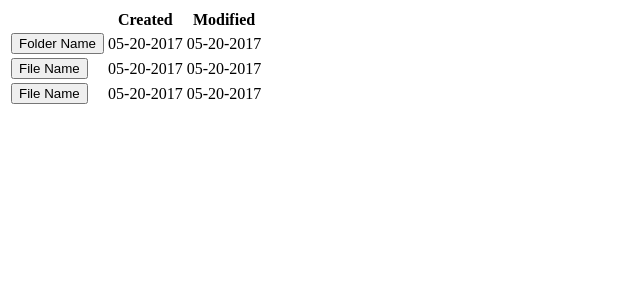
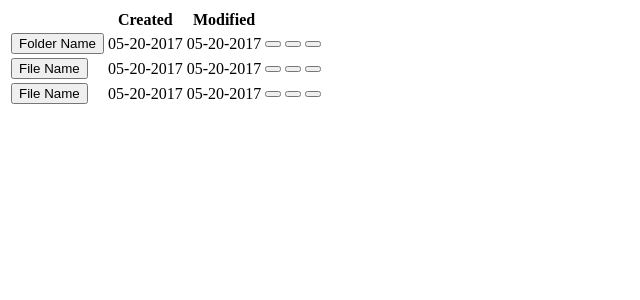
Before and after one commit to super-squad-1/filebucket-client, a Node project: template assets/scripts/templates/file-table.handlebars in a window 1280 px wide. Shown: the top 300 px of the page, without its empty margins (0-640 px from the left). Run offline with Node 20 templates, Linux system fonts and the light colour scheme; the template is opened without the code that fills it, so the values that code supplies are empty.

Commit message:
edit/delete/download
added bootstrap to target each file in table

```diff
--- a/assets/scripts/templates/file-table.handlebars
+++ b/assets/scripts/templates/file-table.handlebars
@@ -21,6 +21,10 @@
       </td>
       <td class="file-date file-date-created col-sm-2 hidden-xs">05-20-2017</td>
       <td class="file-date file-date-modified col-sm-2 col-xs-4">05-20-2017</td>
+      <td class="file-date file-date-modified col-sm-2 col-xs-4"><button class="glyphicon glyphicon-trash"></button></td>
+      <td class="file-date file-date-modified col-sm-2 col-xs-4"><button class="glyphicon glyphicon-pencil"></button></td>
+      <td class="file-date file-date-modified col-sm-2 col-xs-4"><button class="glyphicon glyphicon-download-alt"></button></td>
+
     </tr>
     <tr>
       <td class="file-name col-sm-8 col-xs-8">
@@ -29,6 +33,9 @@
       </td>
       <td class="file-date file-date-created col-sm-2 hidden-xs">05-20-2017</td>
       <td class="file-date file-date-modified col-sm-2 col-xs-4">05-20-2017</td>
+      <td class="file-date file-date-modified col-sm-2 col-xs-4"><button class="glyphicon glyphicon-trash"></button></td>
+      <td class="file-date file-date-modified col-sm-2 col-xs-4"><button class="glyphicon glyphicon-pencil"></button></td>
+      <td class="file-date file-date-modified col-sm-2 col-xs-4"><button class="glyphicon glyphicon-download-alt"></button></td>
     </tr>
     <tr>
       <td class="file-name col-sm-8 col-xs-8">
@@ -37,6 +44,9 @@
       </td>
       <td class="file-date file-date-created col-sm-2 hidden-xs">05-20-2017</td>
       <td class="file-date file-date-modified col-sm-2 col-xs-4">05-20-2017</td>
+      <td class="file-date file-date-modified col-sm-2 col-xs-4"><button class="glyphicon glyphicon-trash"></button></td>
+      <td class="file-date file-date-modified col-sm-2 col-xs-4"><button class="glyphicon glyphicon-pencil"></button></td>
+      <td class="file-date file-date-modified col-sm-2 col-xs-4"><button class="glyphicon glyphicon-download-alt"></button></td>
     </tr>
   </tbody>
 </table>
```
Also changed, not shown: 1 other file.
